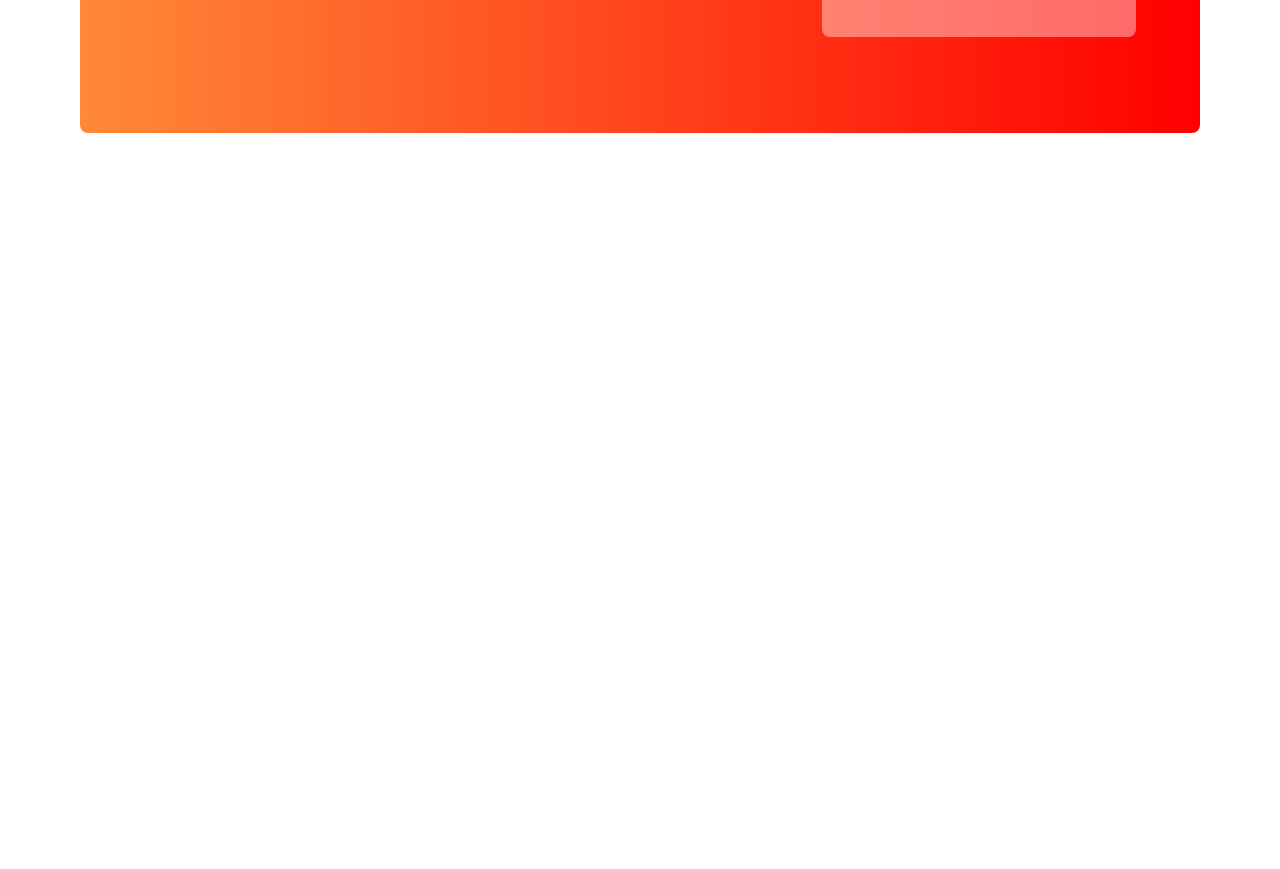
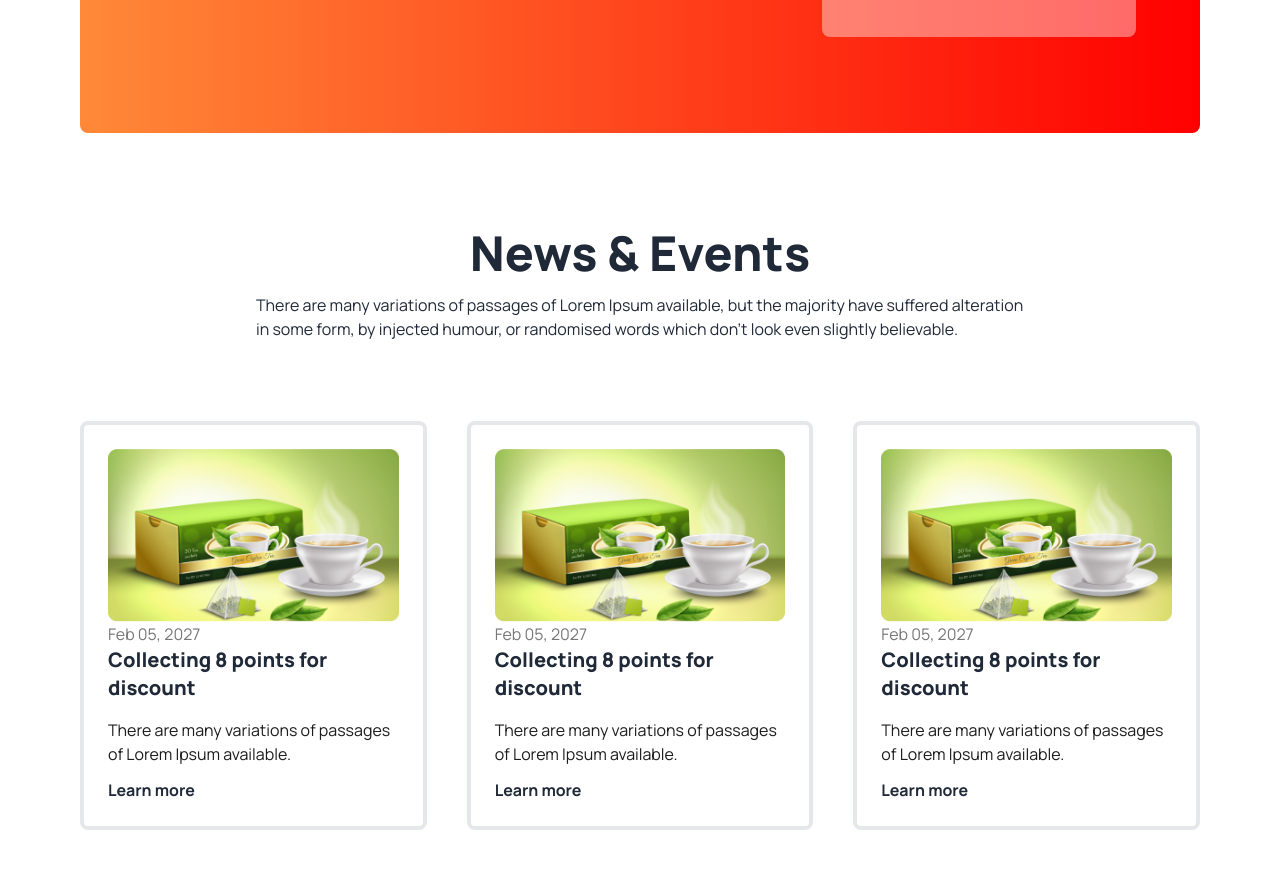
Before and after one commit to Maimun54/tea-house, a plain HTML site: page index.html in a window 1280 px wide. Shown: the part 2402-3271 px from the top of the page. Before the commit the page ends 2631 px from the top, so only its background shows below. Drawn offline with nearby package versions, Linux system fonts and the light colour scheme.

Commit message:
News section done

```diff
--- a/index.html
+++ b/index.html
@@ -192,6 +192,40 @@
           </div>
          </section>
 
+         <!-- News Event section -->
+         <section class="my-24 lg:mx-20">
+
+
+            <h1 class="text-5xl text-center font-extrabold mb-4 ">News & Events</h1>
+            <p class="mx-auto max-w-3xl mb-20">There are many variations of passages of Lorem Ipsum available, but the majority have suffered alteration in some form, by injected humour, or randomised words which don't look even slightly believable.  </p>
+
+          <!-- News post  -->
+           <div class="grid grid-cols-1 md:grid-cols-2 lg:grid-cols-3 gap-10">
+              <div class="border-4 rounded-lg p-6 gap-10">
+                <img src="images/news-1.png" alt="">
+                <p class="text-[#777]">Feb 05, 2027</p>
+                <h3 class=" text-xl font-extrabold mb-4">Collecting 8 points for <br> discount</h3>
+                <p class="mb-3 font-medium text-[#1C1C1C]">There are many variations of passages of Lorem Ipsum available.</p>
+                <p class=" font-bold">Learn more</p>
+              </div>
+              <div class="border-4 rounded-lg p-6  gap-10">
+                <img src="images/news-1.png" alt="">
+                <p class="text-[#777]">Feb 05, 2027</p>
+                <h3 class=" text-xl font-extrabold mb-4">Collecting 8 points for <br> discount</h3>
+                <p class="mb-3 font-medium text-[#1C1C1C]">There are many variations of passages of Lorem Ipsum available.</p>
+                <p class=" font-bold">Learn more</p>
+              </div>
+              <div class="border-4 rounded-lg p-6  gap-10">
+                <img src="images/news-1.png" alt="">
+                <p class="text-[#777]">Feb 05, 2027</p>
+                <h3 class=" text-xl font-extrabold mb-4">Collecting 8 points for <br> discount</h3>
+                <p class="mb-3 font-medium text-[#1C1C1C]">There are many variations of passages of Lorem Ipsum available.</p>
+                <p class=" font-bold">Learn more</p>
+              </div>
+           </div>
+
+
+         </section>
      </main>
      <footer>
 
```
